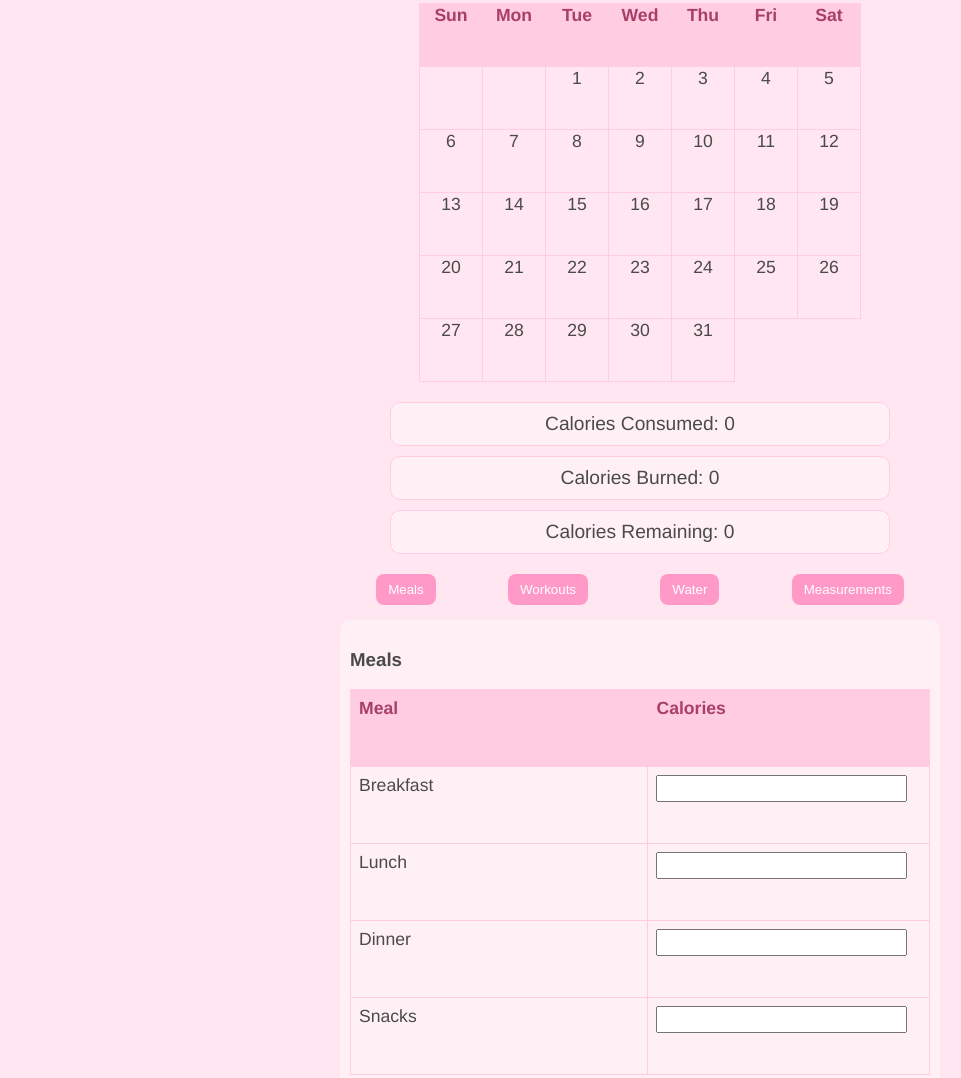
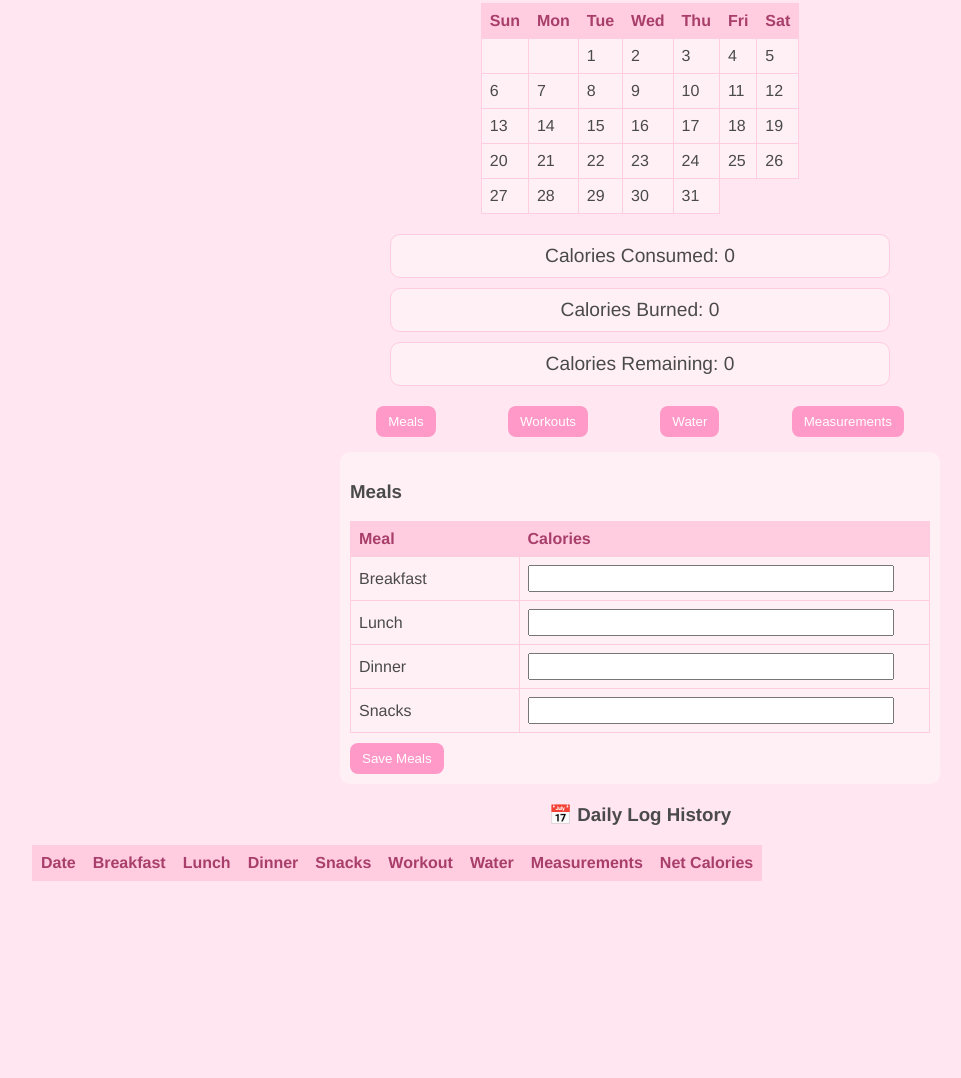
Before and after one commit to azaleaflower/calorie-tracker, a plain HTML site: page index.html in a window 1280 px wide. Shown: the part 225-1303 px from the top of the page, without its empty margins (0-961 px from the left). After the commit the page ends 1126 px from the top, so only its background shows below. Drawn offline with Linux system fonts and the light colour scheme.

Commit message:
Update index.html

```diff
--- a/index.html
+++ b/index.html
@@ -47,21 +47,15 @@
       border-collapse: collapse;
     }
     th, td {
-      width: 60px;
-      height: 60px;
-      text-align: center;
       border: 1px solid #ffcce0;
-      cursor: pointer;
-      font-size: 1.1em;
-      vertical-align: top;
-      position: relative;
+      padding: 8px;
     }
     th {
       background-color: #ffcce0;
       color: #a83f6a;
     }
-    td:hover {
-      background-color: #ffccdd;
+    td {
+      background-color: #fff0f5;
     }
     .dot {
       width: 8px;
@@ -107,7 +101,6 @@
     }
     .tabs-container table {
       width: 100%;
-      border: 1px solid #ffcce0;
       border-collapse: collapse;
       margin-top: 10px;
     }
@@ -202,19 +195,20 @@
     </div>
   </div>
 
-  <div class="history" style="max-width:90%; margin:20px auto;">
+  <div class="history" style="max-width:95%; margin:20px auto;">
     <h3 style="text-align:center;">📅 Daily Log History</h3>
-    <table id="historyTable" style="width:100%; border-collapse:collapse; background:#fff0f5;">
+    <table id="historyTable">
       <thead>
         <tr>
-          <th style="border:1px solid #ffcce0;">Date</th>
-          <th style="border:1px solid #ffcce0;">Breakfast</th>
-          <th style="border:1px solid #ffcce0;">Lunch</th>
-          <th style="border:1px solid #ffcce0;">Dinner</th>
-          <th style="border:1px solid #ffcce0;">Snacks</th>
-          <th style="border:1px solid #ffcce0;">Workout</th>
-          <th style="border:1px solid #ffcce0;">Water</th>
-          <th style="border:1px solid #ffcce0;">Measurements</th>
+          <th>Date</th>
+          <th>Breakfast</th>
+          <th>Lunch</th>
+          <th>Dinner</th>
+          <th>Snacks</th>
+          <th>Workout</th>
+          <th>Water</th>
+          <th>Measurements</th>
+          <th>Net Calories</th>
         </tr>
       </thead>
       <tbody id="historyBody"></tbody>
@@ -238,19 +232,13 @@ function renderCalendar() {
 
   let html = "<tr>";
   const daysOfWeek = ["Sun","Mon","Tue","Wed","Thu","Fri","Sat"];
-  for (let d of daysOfWeek) {
-    html += `<th>${d}</th>`;
-  }
+  for (let d of daysOfWeek) html += `<th>${d}</th>`;
   html += "</tr><tr>";
 
-  for (let i=0; i<firstDay; i++) {
-    html += "<td></td>";
-  }
+  for (let i=0; i<firstDay; i++) html += "<td></td>";
 
   for (let day=1; day<=daysInMonth; day++) {
-    if ((firstDay + day - 1) % 7 === 0 && day !== 1) {
-      html += "</tr><tr>";
-    }
+    if ((firstDay + day - 1) % 7 === 0 && day !== 1) html += "</tr><tr>";
     const dateKey = `${year}-${String(month+1).padStart(2,"0")}-${String(day).padStart(2,"0")}`;
     const hasData = dailyData[dateKey];
     html += `<td onclick="selectDate(${year},${month},${day})">
@@ -301,7 +289,6 @@ function selectDate(y,m,d) {
   selectedDate = new Date(y,m,d);
   selectedDateString = `${y}-${String(m+1).padStart(2,"0")}-${String(d).padStart(2,"0")}`;
   loadDayData();
-
   const data = dailyData[selectedDateString];
   document.getElementById("breakfast").value = data.meals?.breakfast || "";
   document.getElementById("lunch").value = data.meals?.lunch || "";
@@ -314,7 +301,6 @@ function selectDate(y,m,d) {
   document.getElementById("hips").value = data.measurements?.hips || "";
   document.getElementById("arms").value = data.measurements?.arms || "";
   document.getElementById("thighs").value = data.measurements?.thighs || "";
-
   showTab('meals');
   updateSummary();
 }
@@ -324,6 +310,12 @@ function updateHistoryTable() {
   tbody.innerHTML = "";
   for (const dateKey in dailyData) {
     const day = dailyData[dateKey];
+    const consumed = parseInt(day.meals?.breakfast || 0) +
+                     parseInt(day.meals?.lunch || 0) +
+                     parseInt(day.meals?.dinner || 0) +
+                     parseInt(day.meals?.snacks || 0);
+    const burned = parseInt(day.workout?.calories || 0);
+    const netCalories = consumed - burned;
     const measurements = `W:${day.measurements?.waist || "-"} H:${day.measurements?.hips || "-"} A:${day.measurements?.arms || "-"} T:${day.measurements?.thighs || "-"}`;
     const row = `
       <tr>
@@ -335,56 +327,32 @@ function updateHistoryTable() {
         <td>${day.workout?.type || "-"} (${day.workout?.calories || "0"})</td>
         <td>${day.water?.glasses || "0"}</td>
         <td>${measurements}</td>
+        <td>${netCalories}</td>
       </tr>
     `;
     tbody.insertAdjacentHTML("beforeend", row);
   }
 }
 
-function saveMeals() {
-  loadDayData();
-  dailyData[selectedDateString].meals = {
+function saveMeals() { loadDayData(); dailyData[selectedDateString].meals = {
   breakfast: document.getElementById("breakfast").value,
   lunch: document.getElementById("lunch").value,
   dinner: document.getElementById("dinner").value,
   snacks: document.getElementById("snacks").value
-  };
-  saveDayData();
-  updateSummary();
-  alert("Meals saved!");
-}
-
-function saveWorkout() {
-  loadDayData();
-  dailyData[selectedDateString].workout = {
+}; saveDayData(); updateSummary(); alert("Meals saved!"); }
+function saveWorkout() { loadDayData(); dailyData[selectedDateString].workout = {
   type: document.getElementById("workoutType").value,
   calories: document.getElementById("workoutCalories").value
-  };
-  saveDayData();
-  updateSummary();
-  alert("Workout saved!");
-}
-
-function saveWater() {
-  loadDayData();
-  dailyData[selectedDateString].water = {
+}; saveDayData(); updateSummary(); alert("Workout saved!"); }
+function saveWater() { loadDayData(); dailyData[selectedDateString].water = {
   glasses: document.getElementById("waterGlasses").value
-  };
-  saveDayData();
-  alert("Water saved!");
-}
-
-function saveMeasurements() {
-  loadDayData();
-  dailyData[selectedDateString].measurements = {
+}; saveDayData(); alert("Water saved!"); }
+function saveMeasurements() { loadDayData(); dailyData[selectedDateString].measurements = {
   waist: document.getElementById("waist").value,
   hips: document.getElementById("hips").value,
   arms: document.getElementById("arms").value,
   thighs: document.getElementById("thighs").value
-  };
-  saveDayData();
-  alert("Measurements saved!");
-}
+}; saveDayData(); alert("Measurements saved!"); }
 
 renderCalendar();
 updateHistoryTable();
```
Lines whose indentation alone changed are shown as unchanged.
